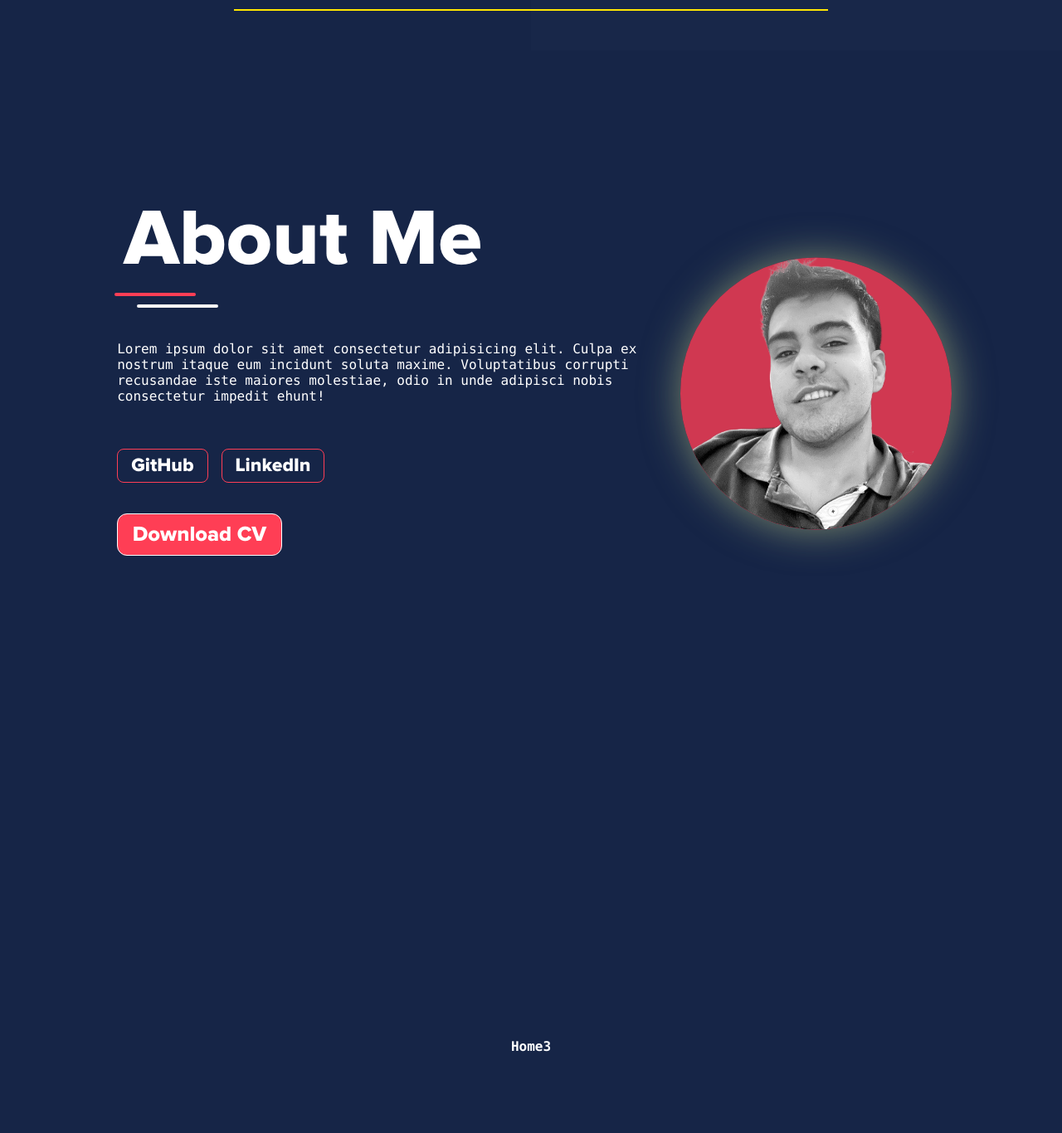
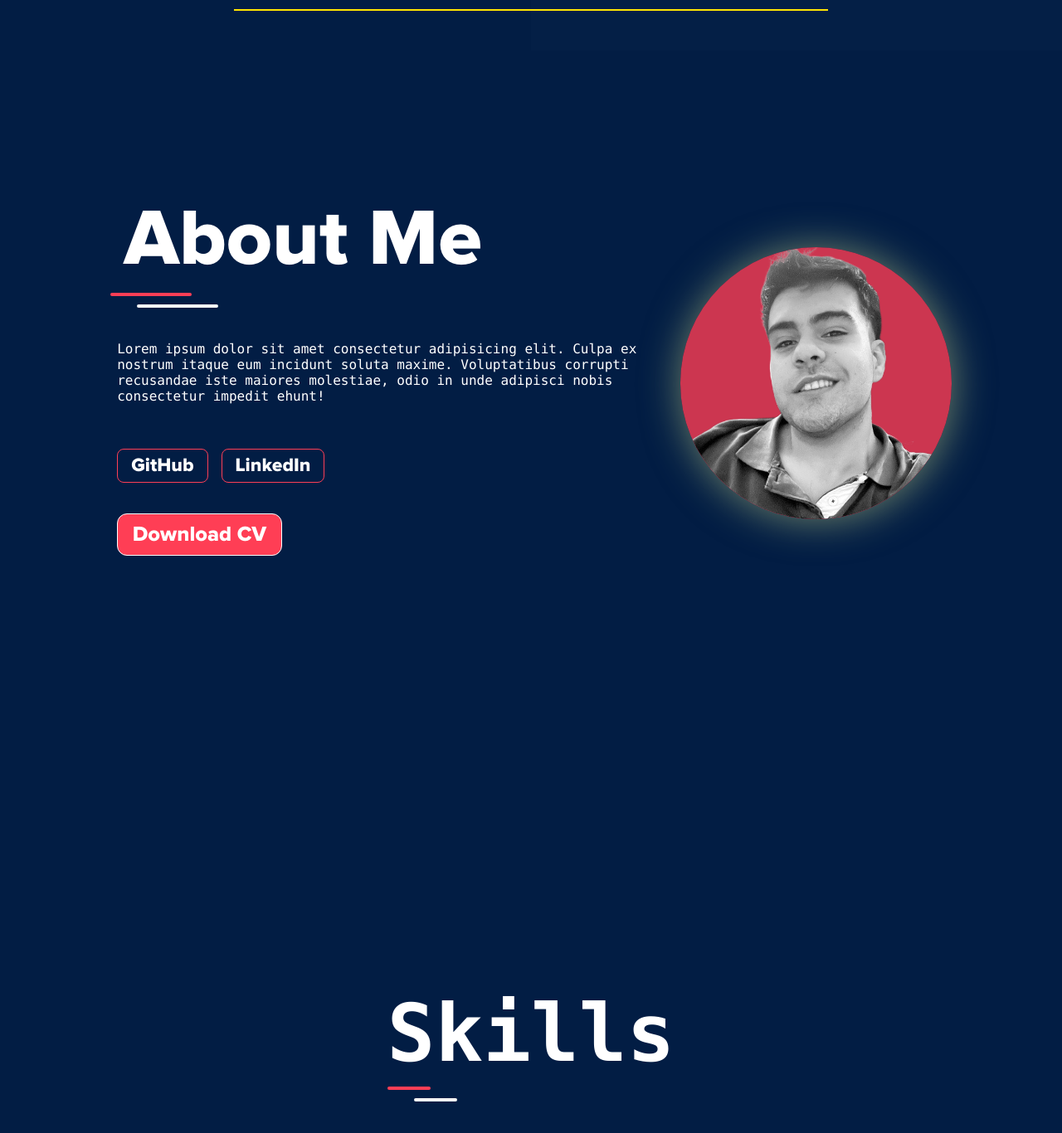
Before and after one commit to ramessj/Portfolio, a React (Vite) app: page / in a window 1280 px wide. Shown: the part 739-2105 px from the top of the page at 83% size. Built offline with nearby package versions, Linux system fonts and the light colour scheme.

Commit message:
bug fixes and strt of home3

```diff
--- a/src/index.css
+++ b/src/index.css
@@ -8,7 +8,6 @@
 		'Roboto Mono', 'Oxygen Mono', 'Ubuntu Monospace', 'Source Code Pro',
 		'Fira Mono', 'Droid Sans Mono', 'Courier New', monospace;
 
-	background: #162547;
 
 	color: #fff;
 	--bright-color: #ff4d5a;
@@ -27,6 +26,9 @@
 	--black-02: rgba(2, 11, 22, 0.8);
 
 	--font1: proxima;
+
+	background: var(--bg-color);
+
 }
 
 * {
@@ -48,9 +50,6 @@ html {
 	margin: 0;
 }
 
-body {
-	margin: 0;
-}
 
 ::-webkit-scrollbar {
 	display: none;
@@ -65,24 +64,22 @@ body {
 	background: green;
 }
 
+body {
+	margin: 0;
+}
+
+
+a {
+	text-decoration: none;
+	color: var(--white-01);
+}
+
 h2 {
-	/* font-size: clamp(1.5vw, 15vw, 8rem); */
 	font-size: clamp(1.5rem, 14vw, 6rem);
 	margin: 0;
 	font-weight: 700;
 	line-height: 1.2;
 	max-width: fit-content;
-
-	/* margin: 0;
-	font-size: 2.5rem;
-	font-weight: 700;
-	/* letter-spacing: -2px;
-	line-height: 1.2;
-	max-width: fit-content;
-	background: linear-gradient(200deg, yellow 12%, rgb(255, 105, 4));
-	-webkit-background-clip: text;
-	background-clip: text;
-	-webkit-text-fill-color: transparent; */
 }
 
 h3 span:nth-child(1) {
@@ -92,6 +89,10 @@ h3 span:nth-child(1) {
 	-webkit-text-fill-color: transparent;
 	margin-left: 0.5rem;
 }
+
+/* //////////////////////  COMPONENTS GENERALES  /////////////////////// / */
+
+/* COMPONENTS > PARALLAX */
 
 .bgLighterEffect {
 	pointer-events: none;
@@ -134,7 +135,37 @@ section > div {
 	bottom: 3rem;
 }
 
-/* ////////////////////////////  HEADER Y MENU  /////////////////////////////// / */
+/* COMPONENTS > LINES */
+
+.lines {
+	display: flex;
+	flex-direction: column;
+}
+
+.topLine,
+.bottomLine {
+	background-color: #ff3e55;
+	height: 0.25rem;
+	width: 15%;
+	margin: 5px;
+	border-radius: 1rem;
+	-webkit-border-radius: 1rem;
+	-moz-border-radius: 1rem;
+	-ms-border-radius: 1rem;
+	-o-border-radius: 1rem;
+}
+
+.bottomLine {
+	background-color: #f7f6f5;
+	margin-left: 2rem;
+}
+
+.topLine{
+	background-color: #ff3e55;
+	margin-left: 0.01rem;
+}
+
+/*  COMPONENTS > HEADER */
 
 input[type='radio'],
 input[type='checkbox'] {
@@ -268,7 +299,7 @@ header > a:hover {
 	transform: rotate(225deg);
 }
 
-.menu-wrap .toggler:checked:hover + .hamburger > #hamburger-lines {
+.menu-wrap .toggler:checked + .hamburger > #hamburger-lines {
 	transform: rotate(180deg);
 }
 
@@ -388,11 +419,6 @@ header > a:hover {
 	text-decoration: none;
 }
 
-a {
-	text-decoration: none;
-	color: var(--white-01);
-}
-
 #menu-links li a::before {
 	content: attr(data-text);
 	position: absolute;
@@ -507,9 +533,26 @@ a {
 	}
 }
 
-/* ////////////   FIN   HEADER Y MENU  /////////////// */
+/* ////////////// PAGES /////////////////////// */
 
-/* ///////////////  HOME 1 ///////////////////// */
+/* ////HomePage ///// */
+
+/* HomePage Components > BOUNCINGBALL */
+
+.hellodot {
+	color: white;
+	width: clamp(1vw, 2.5vw, 1.2rem);
+	height: clamp(1vw, 2.5vw, 1.2rem);
+}
+
+/* HomePage Components > TYPEWRITER */
+
+.iamtypewriter {
+	font-size: clamp(2vw, 1.2rem, 5vw);
+	margin-left: 1.2rem;
+}
+
+/*  HOME 1 */
 
 .home1container {
 	display: flex;
@@ -558,14 +601,6 @@ a {
 	font-size: clamp(1.5rem, 16vw, 10rem);
 }
 
-.hellodot {
-	color: white;
-	width: clamp(1vw, 2.5vw, 1.2rem);
-	height: clamp(1vw, 2.5vw, 1.2rem);
-	/* z-index: 24; */
-}
-
-
 .iamdiv {
 	display: flex;
 	align-items: center;
@@ -577,11 +612,6 @@ h2.iamh2white {
 	-webkit-background-clip: text;
 	background-clip: text;
 	-webkit-text-fill-color: transparent;
-}
-
-.iamtypewriter {
-	font-size: clamp(2vw, 1.2rem, 5vw);
-	margin-left: 1.2rem;
 }
 
 .home1Ramiro {
@@ -601,9 +631,8 @@ h2.iamh2white {
 	width: 2.5rem;
 	-webkit-user-drag: none;
 }
-/* /////////////// FIN  HOME 1 ///////////////////// */
 
-/* ///////////////  HOME 2 ///////////////////// */
+/*  HOME 2  */
 
 .home2container {
 	display: flex;
@@ -642,7 +671,7 @@ h2.iamh2white {
 	box-shadow: #ddeb8c81 1px 1px 3rem;
 }
 
-.profileImg{
+.profileImg {
 	width: 100%;
 	border-radius: 50%;
 	-webkit-border-radius: 50%;
@@ -669,9 +698,8 @@ h2.iamh2white {
 		width: 50%;
 	}
 
-	.home2right div{
-	max-width: 16rem;
-
+	.home2right div {
+		max-width: 16rem;
 	}
 }
 
@@ -683,29 +711,6 @@ h2.iamh2white {
 .aboutHeadText {
 	margin-left: 1rem;
 	font-family: proxima;
-}
-
-.lines {
-	display: flex;
-	flex-direction: column;
-}
-
-.topLine,
-.bottomLine {
-	background-color: #ff3e55;
-	height: 0.25rem;
-	width: 15%;
-	margin: 5px;
-	border-radius: 1rem;
-	-webkit-border-radius: 1rem;
-	-moz-border-radius: 1rem;
-	-ms-border-radius: 1rem;
-	-o-border-radius: 1rem;
-}
-
-.bottomLine {
-	background-color: #f7f6f5;
-	margin-left: 2rem;
 }
 
 .aboutBody {
@@ -735,7 +740,7 @@ h2.iamh2white {
 }
 
 .aboutLinks div {
-	padding: 0.5rem 1rem ;
+	padding: 0.5rem 1rem;
 	border: #ff3e55 1px solid;
 	display: flex;
 	justify-content: center;
@@ -748,7 +753,6 @@ h2.iamh2white {
 	-o-border-radius: 0.5rem;
 	font-family: var(--font1);
 	font-size: clamp(0.8rem, 1.8vw, 1.5rem);
-
 }
 
 .aboutCurriculum {
@@ -756,7 +760,7 @@ h2.iamh2white {
 	color: white;
 	border: 1px solid var(--white-01);
 	width: fit-content;
-	padding: 0.75rem 1.1rem ;
+	padding: 0.75rem 1.1rem;
 	border-radius: 0.75rem;
 	-webkit-border-radius: 0.75rem;
 	-moz-border-radius: 0.75rem;
@@ -766,7 +770,7 @@ h2.iamh2white {
 	font-family: var(--font1);
 }
 
-.aboutCurriculum:hover{
+.aboutCurriculum:hover {
 	background-color: #ff2b43;
 	transform: scale(1.05);
 	-webkit-transform: scale(1.05);
@@ -775,12 +779,14 @@ h2.iamh2white {
 	-o-transform: scale(1.05);
 }
 
-.aboutCurriculum:active{
+.aboutCurriculum:active {
 	background-color: #000;
 	color: #ff3e55;
-	transform: translateY(4px) ;
-	-webkit-transform: translateY(4px) ;
-	-moz-transform: translateY(4px) ;
-	-ms-transform: translateY(4px) ;
-	-o-transform: translateY(4px) ;
+	transform: translateY(4px);
+	-webkit-transform: translateY(4px);
+	-moz-transform: translateY(4px);
+	-ms-transform: translateY(4px);
+	-o-transform: translateY(4px);
 }
+
+/*  HOME 3  */
--- a/src/portfolio/components/Header/Header.jsx
+++ b/src/portfolio/components/Header/Header.jsx
@@ -29,9 +29,7 @@ export const Header = () => {
 
 	return (
 		<header>
-			<NavLink
-				to={'/'}
-				className={location.pathname == `/` ? selected : notSelected}>
+			<NavLink to={'/'}>
 				<span className="rq">{`< `}</span> RQ{' '}
 				<span className="rq">{` />`}</span>
 			</NavLink>
--- /dev/null
+++ b/src/portfolio/components/Lines/Lines.jsx
@@ -0,0 +1,26 @@
+import { motion } from 'framer-motion';
+
+export const Lines = () => {
+	return (
+		<>
+			<div className="lines">
+				<motion.span
+					initial={{ opacity: 0, x: '-10rem' }}
+					whileInView={{
+						opacity: 1,
+						x: '0rem',
+						transition: { type: 'spring', duration: 2.3 },
+					}}
+					className="topLine"></motion.span>
+				<motion.span
+					initial={{ opacity: 0, x: '-10rem' }}
+					whileInView={{
+						opacity: 1,
+						x: '0rem',
+						transition: { type: 'spring', delay: 0.2, duration: 2 },
+					}}
+					className="bottomLine"></motion.span>
+			</div>
+		</>
+	);
+};
--- a/src/portfolio/routes/HomePage/Home2.jsx
+++ b/src/portfolio/routes/HomePage/Home2.jsx
@@ -1,4 +1,5 @@
 import { motion, useDragControls } from 'framer-motion';
+import { Lines } from '../../components/Lines/Lines';
 
 import profile from '/profilepicture.png';
 import cv from '/RamiroQuesadaCV.pdf';
@@ -16,24 +17,7 @@ export const Home2 = () => {
 						<div className="aboutHeadText">
 							<h2>About Me</h2>
 						</div>
-						<div className="lines">
-							<motion.span
-							initial={{opacity: 0, x: '-10rem'}}
-							whileInView={{
-								opacity: 1,
-								x: '0rem',
-								transition: { type:'spring', delay: 0.3,  duration: 2},
-							}}
-							className="topLine"></motion.span>
-							<motion.span
-							initial={{opacity: 0, x: '-10rem'}}
-							whileInView={{
-								opacity: 1,
-								x: '0rem',
-								transition: { type:'spring', delay: 0.2,  duration: 2},
-							}}
-							className="bottomLine"></motion.span>
-						</div>
+						<Lines/>
 					</div>
 					<div className="aboutBody">
 						<p>
@@ -78,9 +62,9 @@ export const Home2 = () => {
 						whileDrag={{ scale: 1.2}}
 						dragSnapToOrigin
 						animate={{
-							y: [0, 20, 0],
+							y: [0, 25, 0],
 							dragListener:true,
-							transition: { duration: 10, repeat: Infinity,   },
+							transition: { duration: 6, repeat: Infinity },
 						}}
 						style={{ touchAction: "none" }}
 					>
--- a/src/portfolio/routes/HomePage/Home3.jsx
+++ b/src/portfolio/routes/HomePage/Home3.jsx
@@ -1,11 +1,22 @@
+import { Lines } from '../../components/Lines/Lines';
 
 export const Home3 = () => {
 	return (
 		<>
-		<div>
-		<h4>Home3</h4>
-
-		</div>
+			<div className="home3container">
+				<div className="home3left">
+					<div className="skillsHead">
+						<div className="skillsHeadText">
+							<h2>Skills</h2>
+						</div>
+						<Lines />
+					</div>
+					<div className="skillsBody"></div>
+				</div>
+				<div className="home3right">
+					<div className="technologies"></div>
+				</div>
+			</div>
 		</>
-	)
-}
+	);
+};
```
Also changed, not shown: 5 other files (tests, documents, lock files or other folders).
